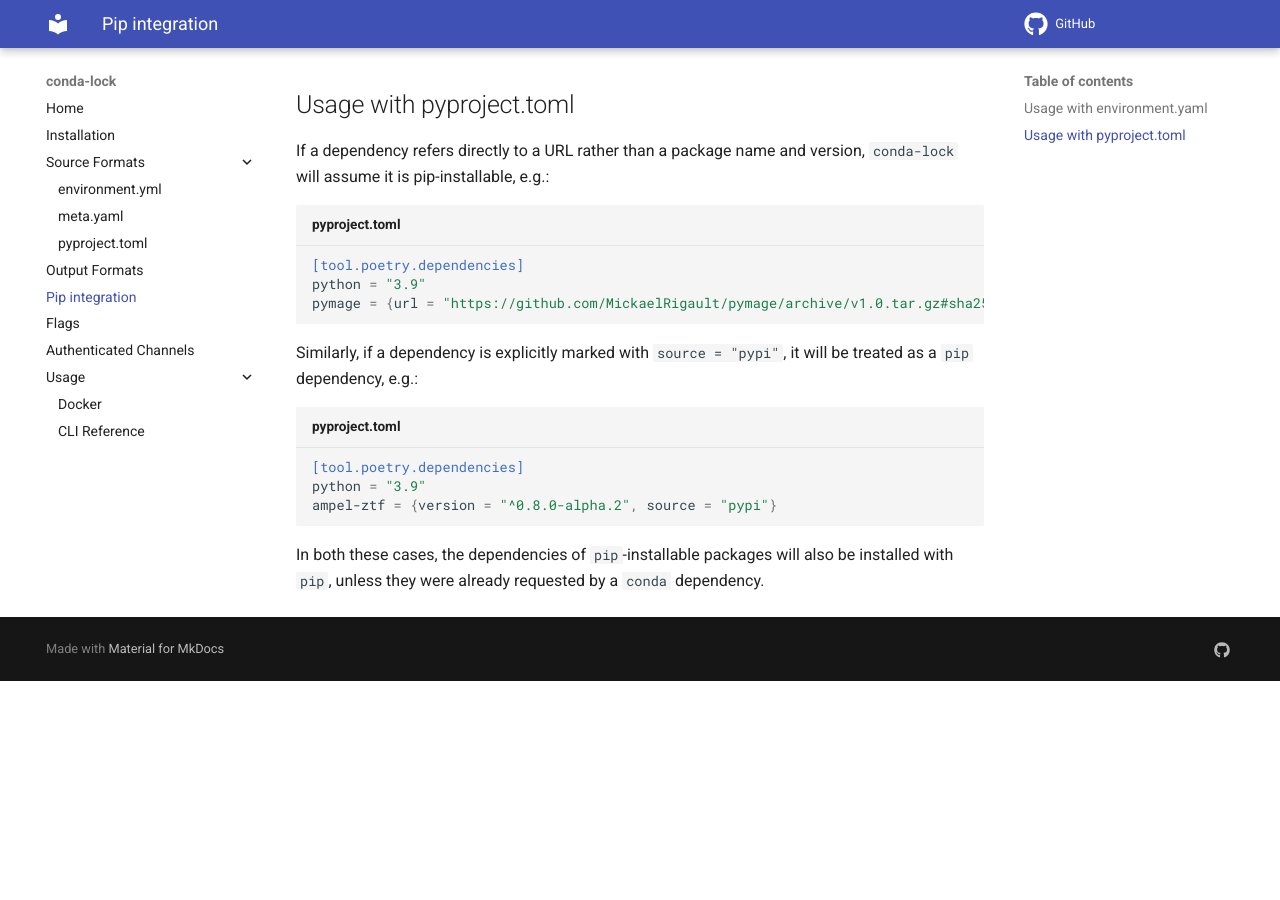
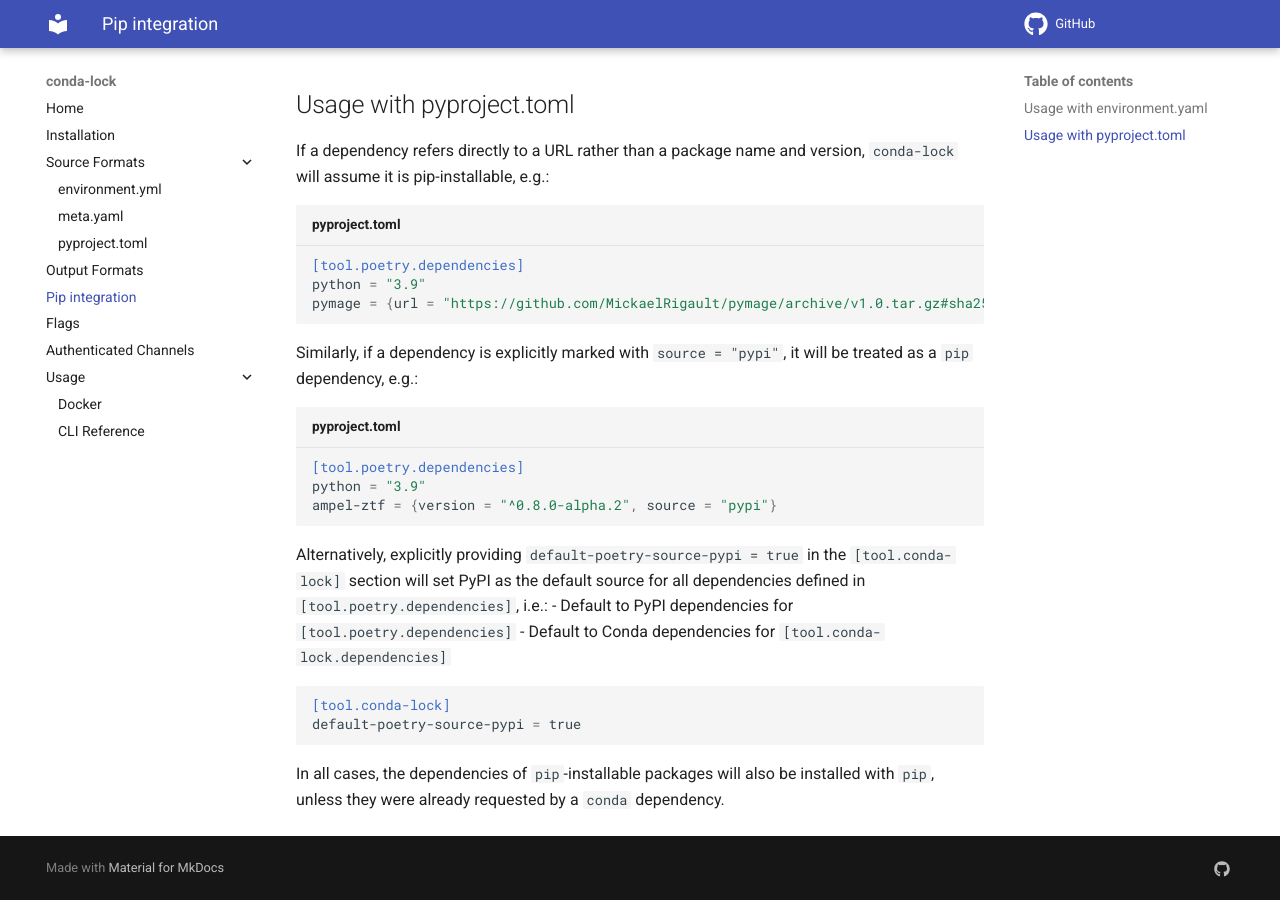
Before and after one commit to conda/conda-lock, an MkDocs documentation site: the page built from docs/pip.md, in a window 1280 px wide and 900 px high, scrolled down 697 px. Built offline with MkDocs 1.6.1 and Material for MkDocs 9.7.7, drawn with Linux system fonts in a browser that asks for light colours; comment, search, counter and statistics services are not loaded; before the commit the page ends 1378 px from its top, so only the background shows below that.

Commit message:
Update docs to reflect changes

````diff
--- a/docs/pip.md
+++ b/docs/pip.md
@@ -45,6 +45,14 @@
 ampel-ztf = {version = "^0.8.0-alpha.2", source = "pypi"}
 ```
 
-In both these cases, the dependencies of `pip`-installable packages will also be
+Alternatively, explicitly providing  `default-poetry-source-pypi = true` in the `[tool.conda-lock]` section will set PyPI as the default source for all dependencies defined in `[tool.poetry.dependencies]`, i.e.:
+- Default to PyPI dependencies for `[tool.poetry.dependencies]`
+- Default to Conda dependencies for `[tool.conda-lock.dependencies]`
+```toml
+[tool.conda-lock]
+default-poetry-source-pypi = true
+```
+
+In all cases, the dependencies of `pip`-installable packages will also be
 installed with `pip`, unless they were already requested by a `conda`
 dependency.
````
Also changed, not shown: docs/src_pyproject.md (+9 -1 lines).
